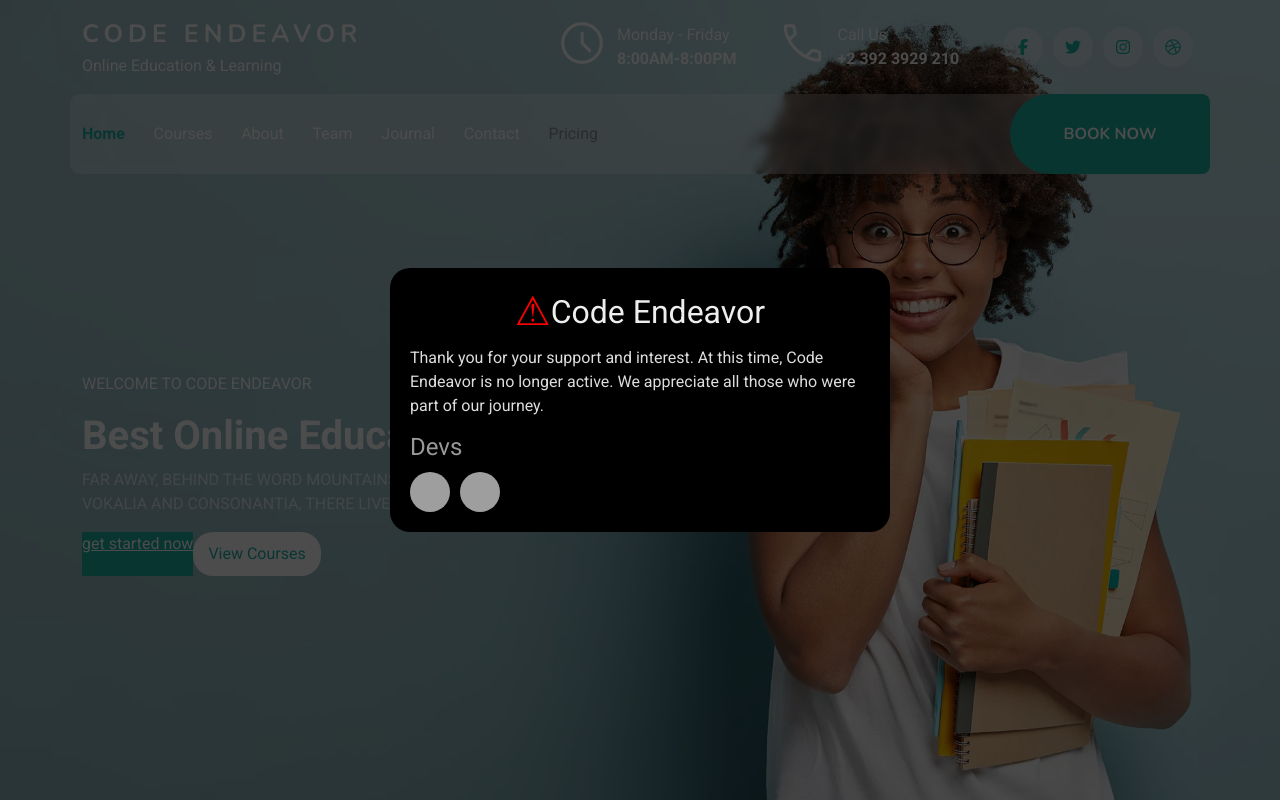
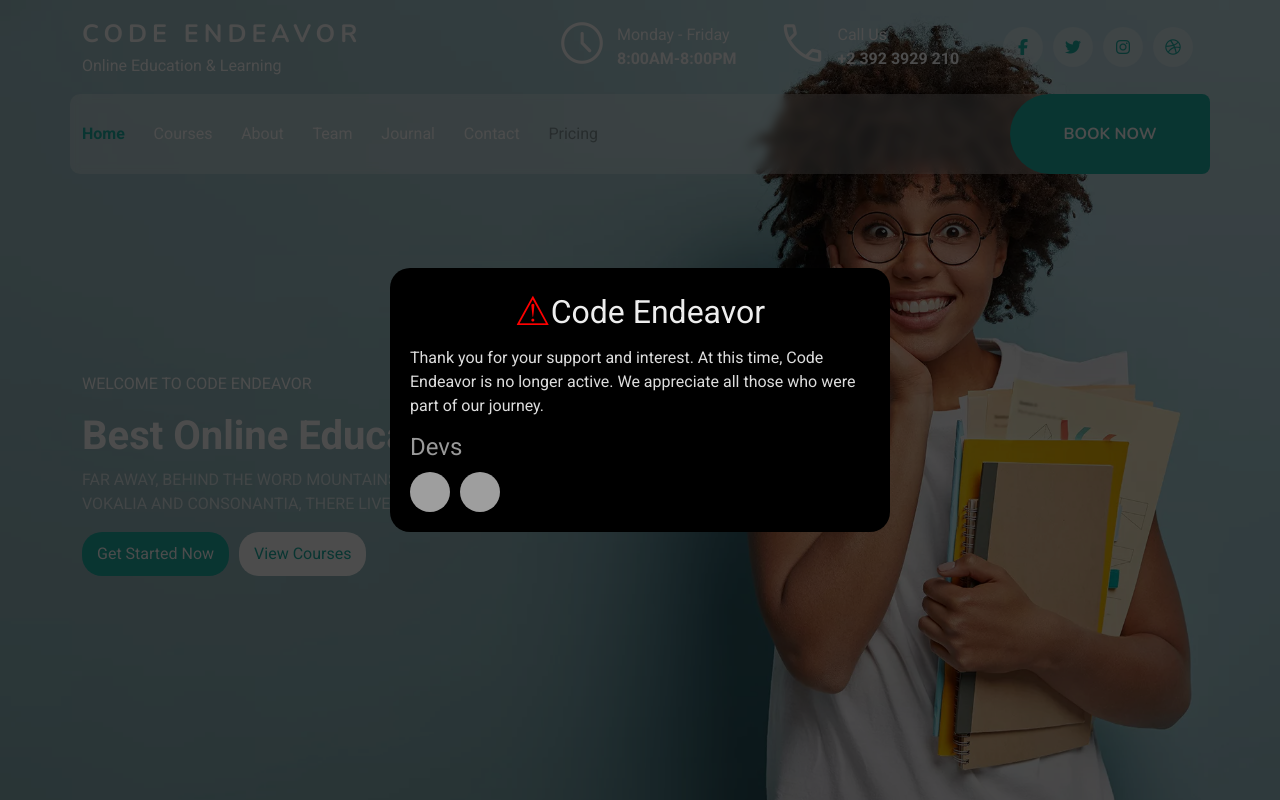
Before and after one commit to whoisBugsbunny/codeEndeavor, a plain HTML site: page index.html in a window 1280 px wide. Shown: the top 800 px of the page. Drawn offline with nearby package versions, Linux system fonts and the light colour scheme; grey boxes are pictures that could not be loaded; a web font is replaced by a local one.

Commit message:
closing commit

```diff
--- a/main.css
+++ b/main.css
@@ -1,3 +1,9 @@
+* {
+	margin: 0;
+	padding: 0;
+	box-sizing: border-box;
+}
+
 :root {
 	--font-family1: "Roboto", sans-serif;
 	--font-family2: "Nunito", sans-serif;
@@ -15,7 +21,7 @@
 ::-webkit-scrollbar-thumb {
 	background: var(--primary-color);
 	border-radius: 8px;
-	border: 2px solid white;
+	/* border: 2px solid white; */
 }
 ::-webkit-scrollbar {
 	width: 8px;
@@ -73,19 +79,21 @@ body {
 .banner-btns {
 	display: flex;
 }
-.banner-btns > div {
+.banner-btns > * {
 	text-transform: capitalize;
 	padding: 10px 15px;
 	border-radius: 20px;
 	cursor: pointer;
 	margin-right: 10px;
 	transition: all 100ms linear;
+	text-decoration: none;
 }
 .btn1 {
 	background-color: var(--primary-color);
 	color: white;
 }
 .btn1:hover {
+	color: white;
 	box-shadow: var(--bannerbtnshadow);
 }
 .btn1:active {
@@ -374,6 +382,7 @@ body {
 .emailinput > span:active {
 	color: var(--secondary-color);
 }
+
 /* footer */
 .rightfootlist > .col > span {
 	font-weight: 600;
```
Also changed, not shown: index.html (+0 -1 lines).
